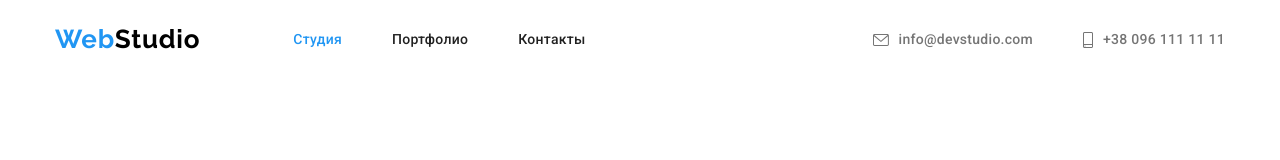
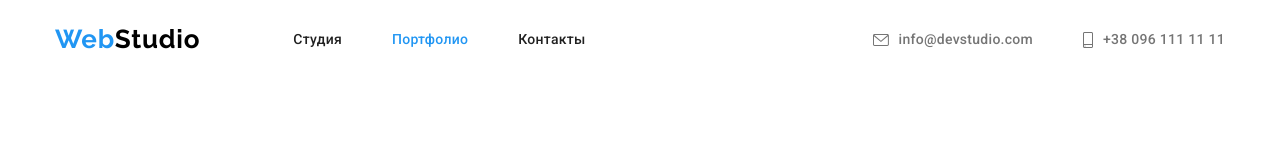
Before and after one commit to EvilArthas9/goit-markup-hw-04, a plain HTML site: page portfolio.html in a window 1280 px wide. Shown: the top 160 px of the page. Drawn offline with nearby package versions, Linux system fonts and the light colour scheme.

Commit message:
Update portfolio.html

```diff
--- a/portfolio.html
+++ b/portfolio.html
@@ -22,9 +22,9 @@
                 <a href="./index.html" class="header-logo"><span class="header-word">Web</span>Studio</a>
                 <ul class="header-navigation">
                     <li class="item">
-                        <a class="current" href="./index.html">Студия</a>
+                        <a href="./index.html">Студия</a>
                     </li>
-                    <li class="item"><a href="./portfolio.html">Портфолио</a></li>
+                    <li class="item"><a class="current" href="./portfolio.html">Портфолио</a></li>
                     <li class="item"><a href="">Контакты</a></li>
                 </ul>
             </nav>
```
